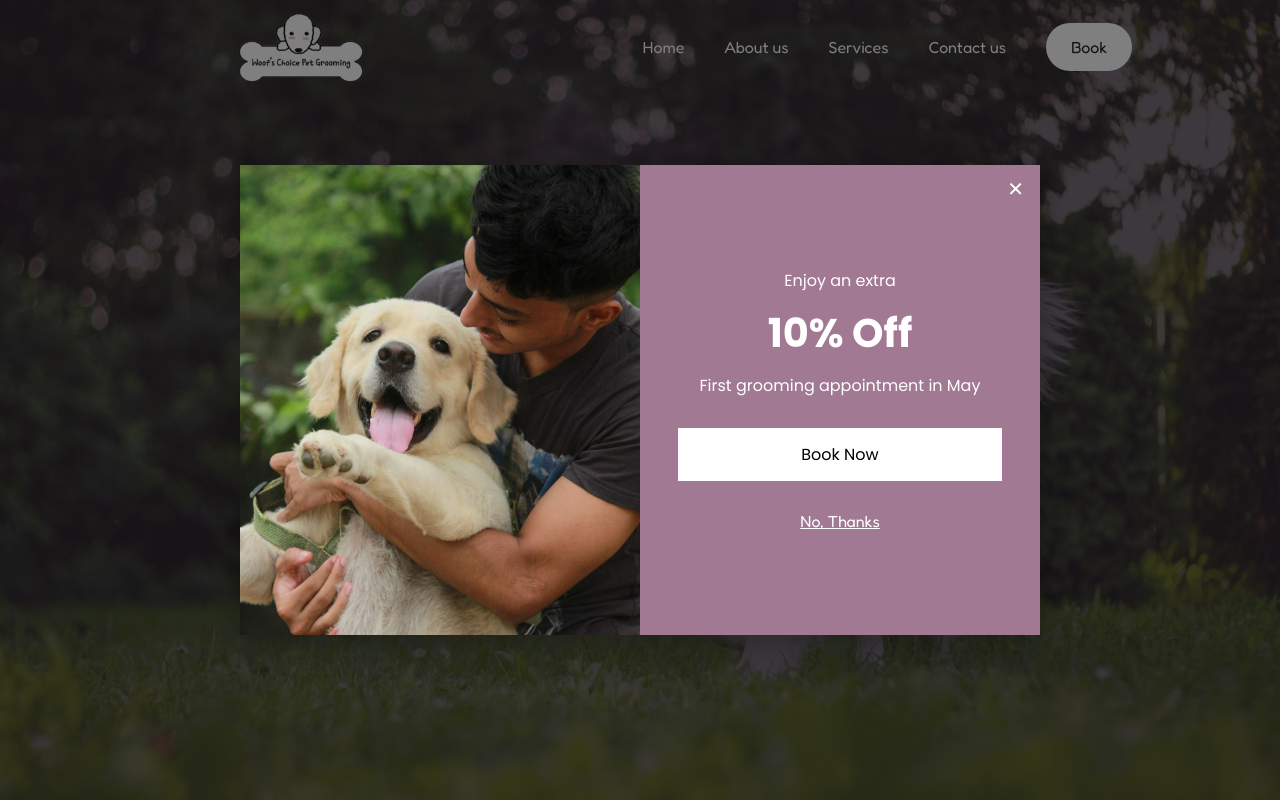
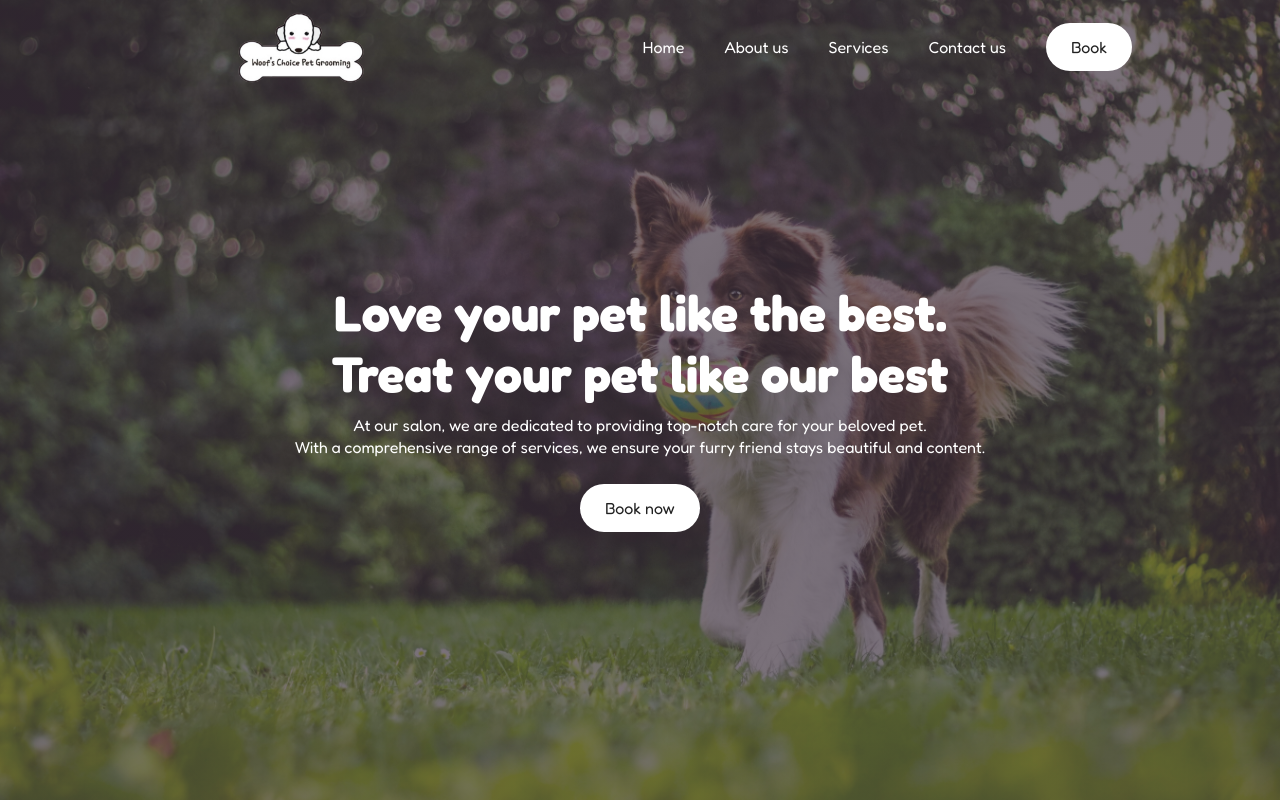
Before and after one commit to ellenjung24/Woof-s-Choice, a React (Vite) app: page / in a window 1280 px wide. Shown: the top 800 px of the page. Built offline with nearby package versions, Linux system fonts and the light colour scheme; a web font is replaced by a local one.

Commit message:
removed the ad

```diff
--- a/src/App.jsx
+++ b/src/App.jsx
@@ -1,4 +1,4 @@
-import React, {useEffect, useState} from "react";
+import React, { useEffect, useState } from "react";
 import Navbar from "./Components/Navbar/Navbar";
 import Hero from "./Components/Hero/Hero";
 import Services from "./Components/Services/Services";
@@ -24,26 +24,33 @@ const App = () => {
     <div>
       <Navbar />
       <Hero />
-      {show && (
+      {/* {show && (
         <div className="promo-overlay">
           <div className="promo-box">
             <div className="promo-image">
               <img src={dogAd} alt="Special Offer" />
             </div>
             <div className="promo-content">
-      <button className="promo-close" onClick={handleClose}>✕</button>
+              <button className="promo-close" onClick={handleClose}>
+                ✕
+              </button>
 
               <p>Enjoy an extra</p>
               <h4>10% Off</h4>
               <p>First grooming appointment in May</p>
-        <a href="https://app.acuityscheduling.com/schedule.php?owner=33051599" target="_blank">
+              <a
+                href="https://app.acuityscheduling.com/schedule.php?owner=33051599"
+                target="_blank"
+              >
                 <button className="promo-btn">Book Now</button>
               </a>
-        <span className="no-thanks" onClick={handleClose}>No, Thanks</span>
+              <span className="no-thanks" onClick={handleClose}>
+                No, Thanks
+              </span>
             </div>
           </div>
         </div>
-)}
+      )} */}
       {/* <Promotion /> */}
       <div className="container">
         {/* <Title subTitle="About us" context="When it comes to pet grooming we believe that:" /> */}
```
Lines whose indentation alone changed are shown as unchanged.
